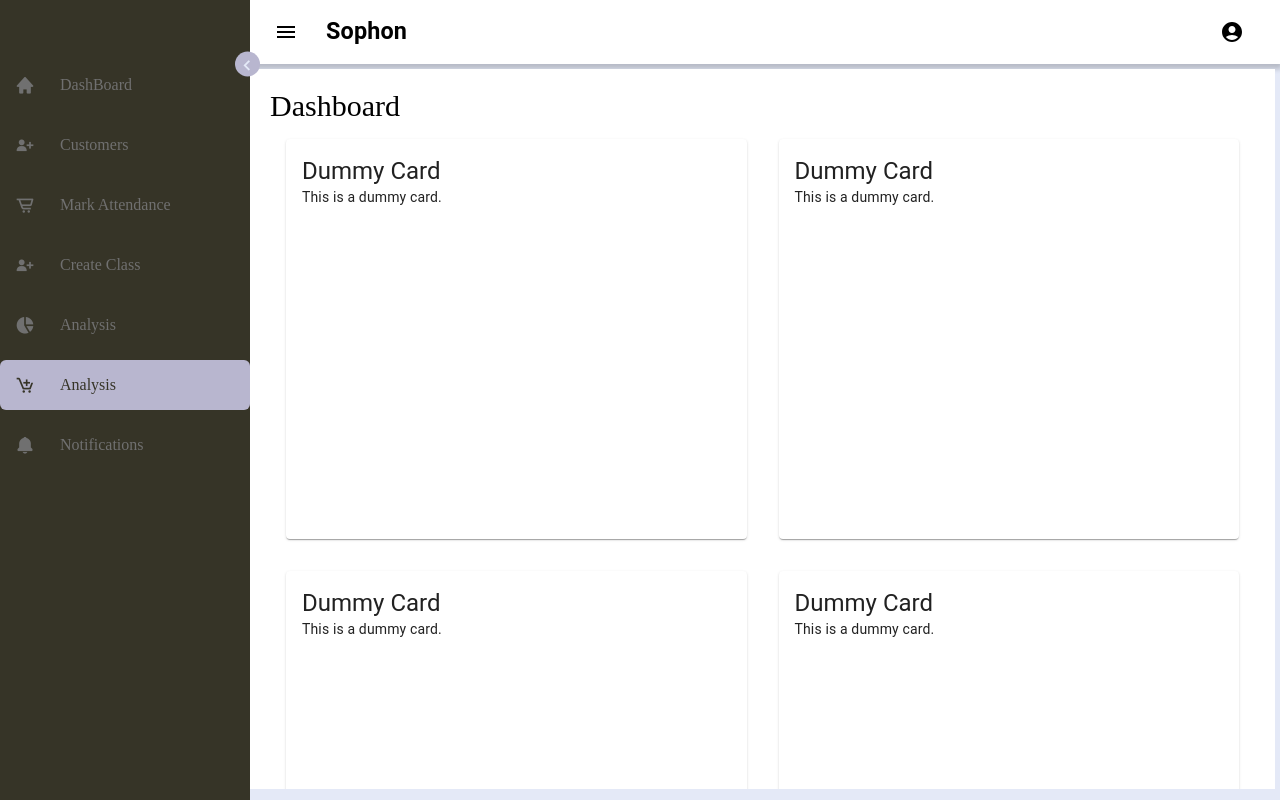
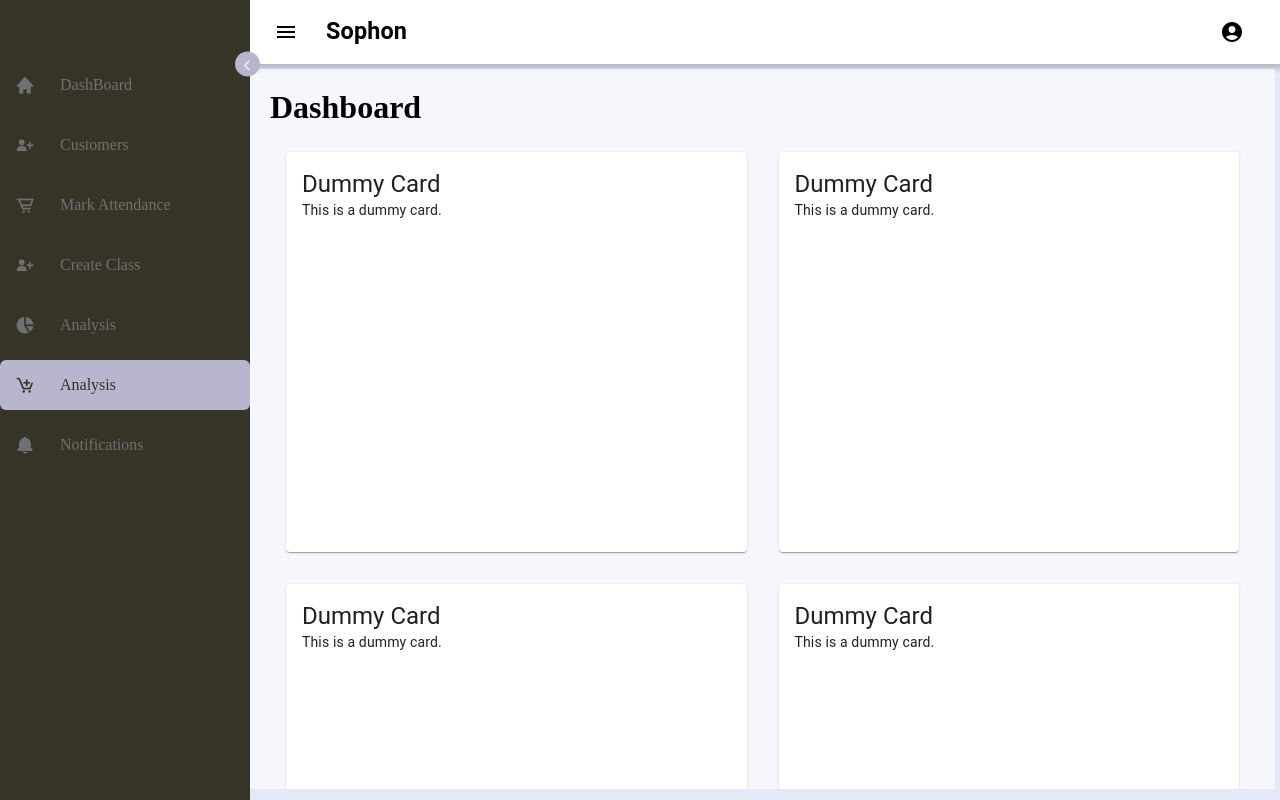
Before and after one commit to najadams/Sophon, a React (Create React App) app: page / in a window 1280 px wide. Built offline with nearby package versions, Linux system fonts and the light colour scheme.

Commit message:
working well

```diff
--- a/src/App.css
+++ b/src/App.css
@@ -196,7 +196,7 @@ header .image-text .header-text {
   margin-top: 5px;
   margin-right: 5px;
   padding: 20px;
-  background-color: white;
+  background-color: #ffffffa2;
   height: 90%;
   overflow-y: scroll;
 }
@@ -209,5 +209,17 @@ header .image-text .header-text {
 }
 
 .heading{
-  font-size: 30px;
+  position: relative;
+  display: flex;
+  justify-content: space-between;
+  align-items: center;
+  margin-bottom: 10px;
 }
+
+/* ==== FORMS ==== */
+.form{
+  display: flex;
+  flex-direction: column;
+  flex-wrap: wrap;
+  gap: 10px;
+}
--- a/src/views/Dashboard.jsx
+++ b/src/views/Dashboard.jsx
@@ -19,7 +19,9 @@ const DummyCard = () => {
 const Dashboard = () => {
   return (
     <div className="page">
-      <div className="heading">Dashboard</div>
+      <div className="heading">
+        <h1>Dashboard</h1>
+      </div>
       <div className="content">
         <DummyCard />
         <DummyCard />
```
